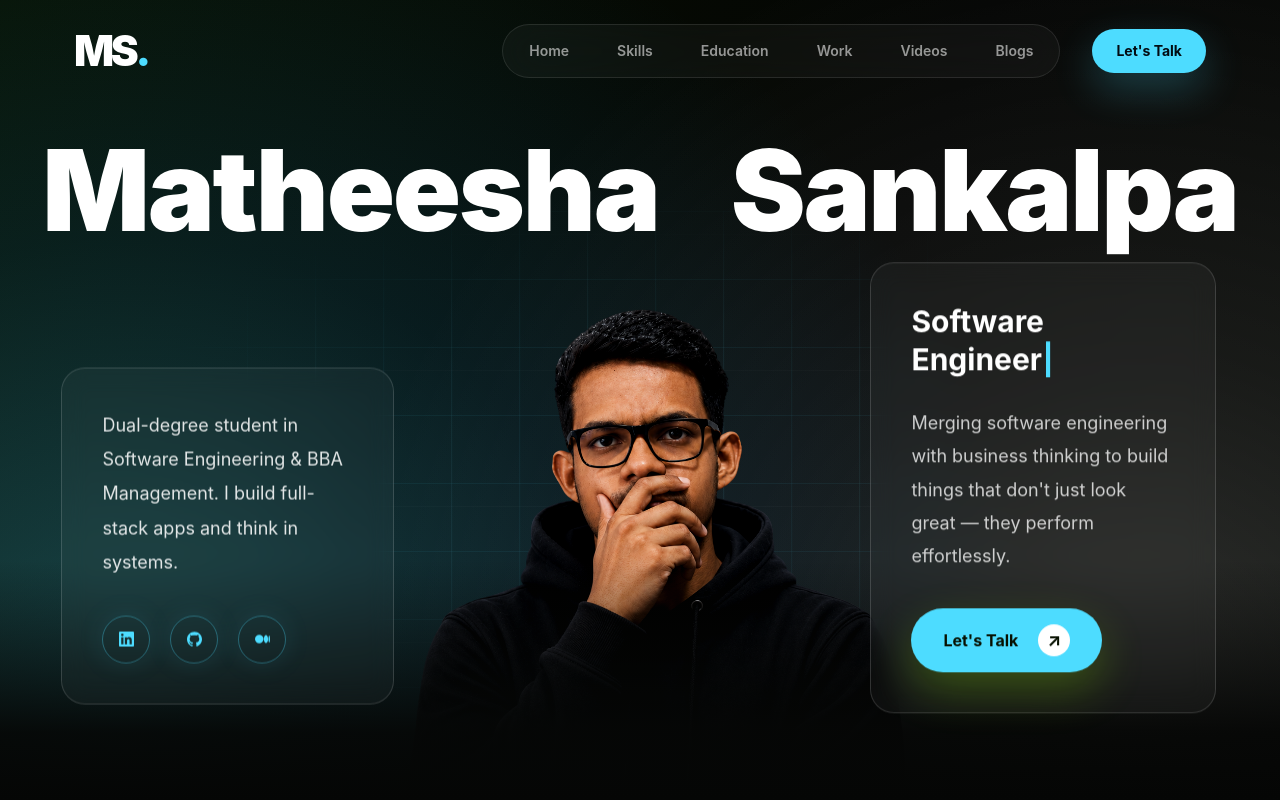
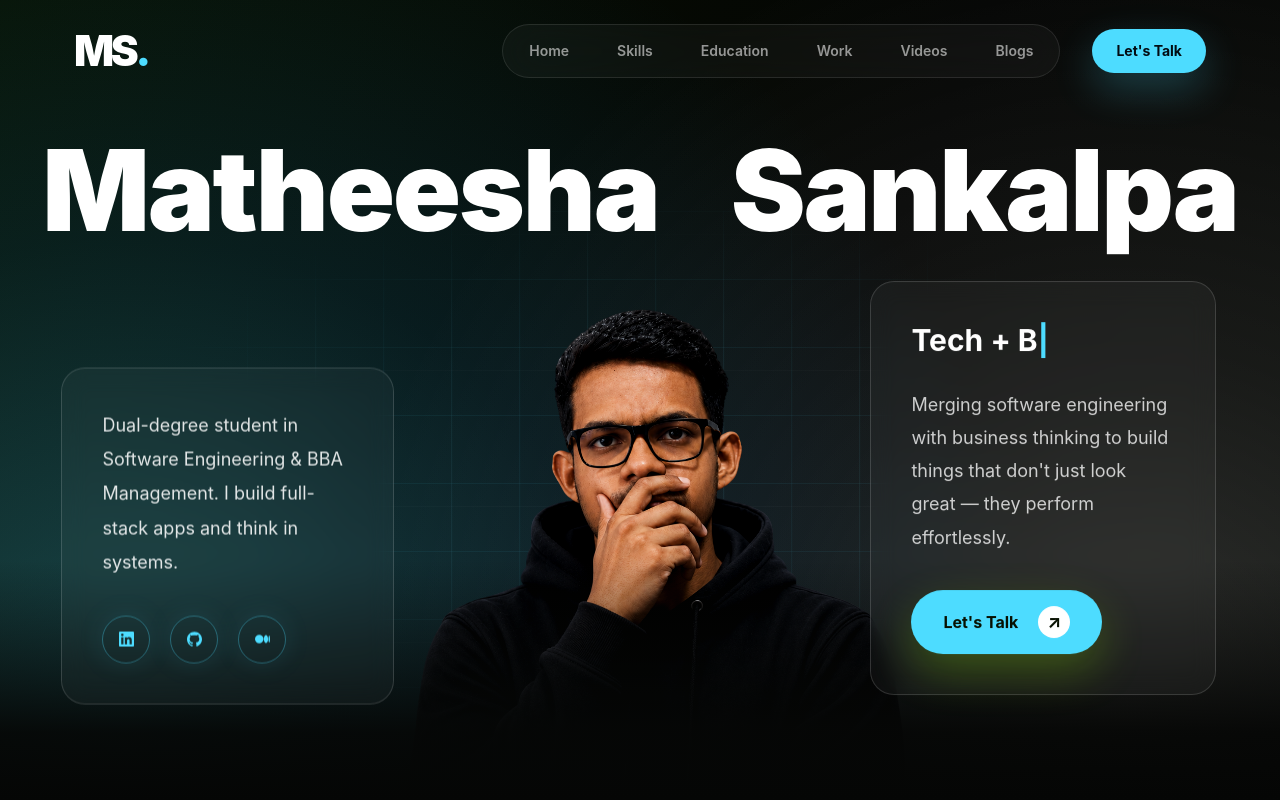
Before and after one commit to matheeshaSankalpa/matheesha-portfolio, a React (Vite) app: page / in a window 1280 px wide. Shown: the top 800 px of the page. Built offline with nearby package versions, Linux system fonts and the light colour scheme.

Commit message:
Update portfolio

```diff
--- a/src/components/Hero.jsx
+++ b/src/components/Hero.jsx
@@ -1,7 +1,7 @@
 import { useState, useEffect } from 'react'
 import { personal } from '../data/content'
 
-const roles = ['MERN Stack Developer', 'Software Engineer', 'Tech + Business', 'Problem Solver']
+const roles = ['Marketer', 'Developer', 'Tech + Business', 'Problem Solver']
 
 export default function Hero() {
   const [text, setText] = useState('')
```
